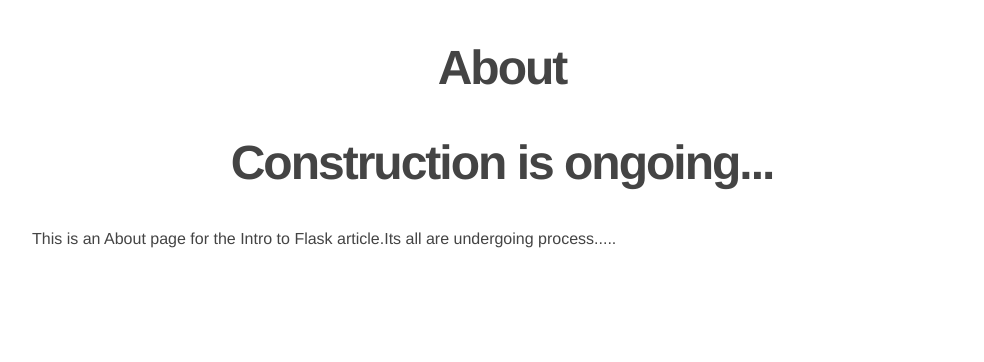
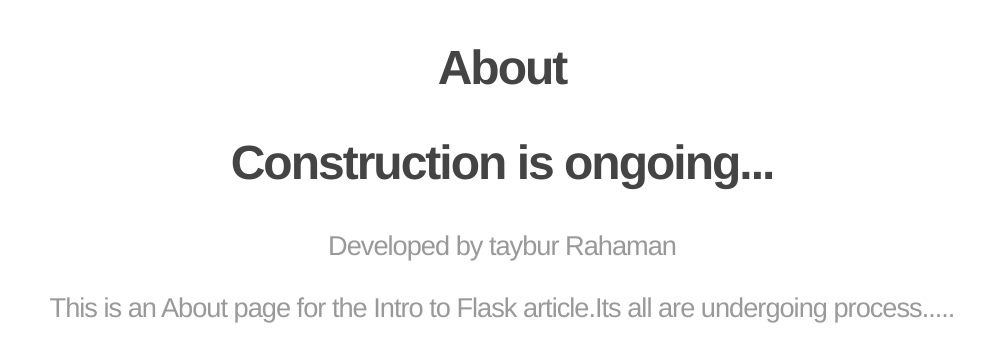
Before and after one commit to taybur43/Flask_Application, a Flask app: page /about in a window 1280 px wide. Shown: the part 35-397 px from the top of the page, without its empty margins (138-1122 px from the left). Run offline with Flask 2, Linux system fonts and the light colour scheme.

Commit message:
design a bit about page

```diff
--- a/templates/about.html
+++ b/templates/about.html
@@ -3,5 +3,6 @@
 {% block content %}
   <h2>About</h2>
   <h2>Construction is ongoing...</h2>
-  <p>This is an About page for the Intro to Flask article.Its all are undergoing process.....</p>
+  <h3>Developed by taybur Rahaman</h3>
+  <h3>This is an About page for the Intro to Flask article.Its all are undergoing process.....</h3>
 {% endblock %}
```
